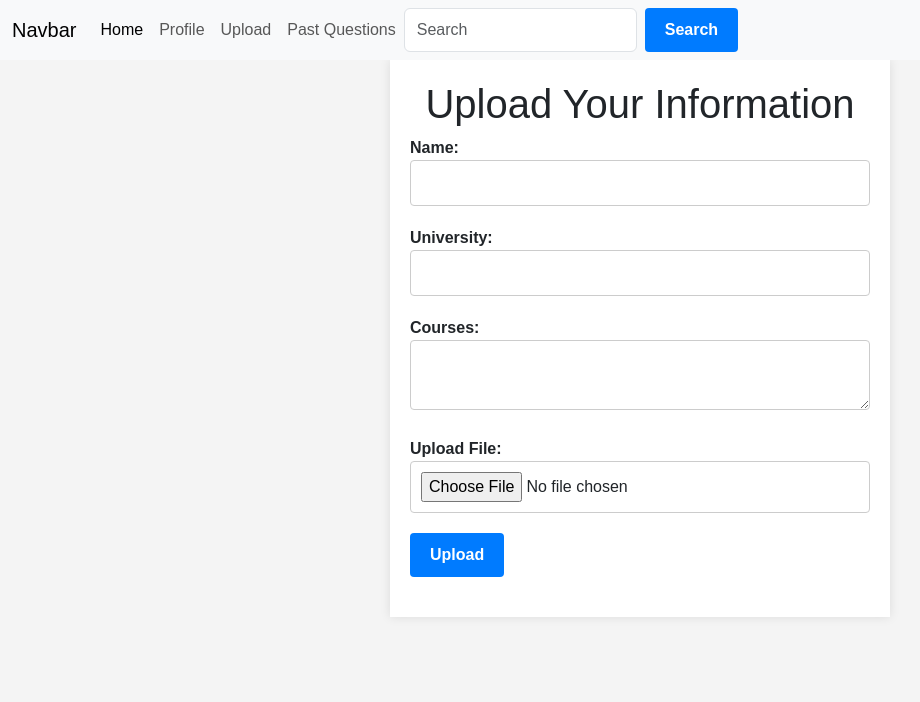
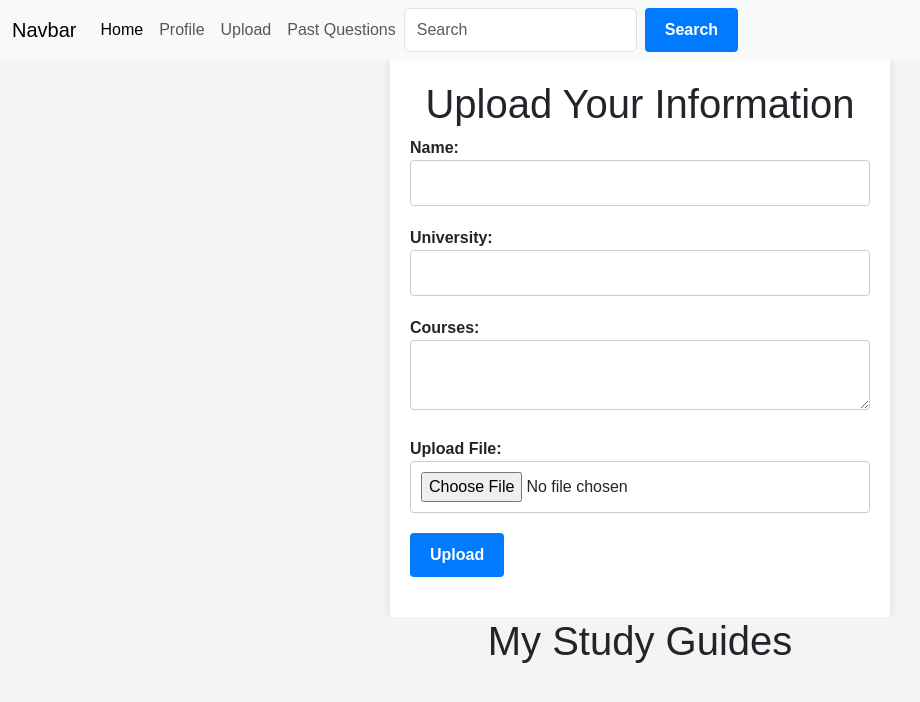
Before and after one commit to Dauphin-davlon/hack_ru_45, a React (Create React App) app in the folder frontend/: page / in a window 1280 px wide. Shown: the top 702 px of the page, without its empty margins (0-920 px from the left). Built offline with nearby package versions, Linux system fonts and the light colour scheme.

Commit message:
removed nav and footer from study_guide

```diff
--- a/frontend/src/App.js
+++ b/frontend/src/App.js
@@ -3,6 +3,7 @@ import './App.css';
 import Nav from './components/nav.js';
 import Footer from './components/footer.js'
 import Upload from './components/upload'
+import StudyGuide from './components/study_guide';
 
 
 function App() {
@@ -11,6 +12,7 @@ function App() {
         <Nav />
         <body>
           <Upload/>
+          <StudyGuide/>
         </body>
         <Footer />
     </div>
--- a/frontend/src/study_guide.js
+++ b/frontend/src/components/study_guide.js
@@ -1,11 +1,10 @@
-import Nav from './components/nav.js';
-import Footer from './components/footer.js';
+import Nav from './nav.js';
+import Footer from './footer.js';
 
 
 function StudyGuide() {
     return(
         <div>
-            <Nav />
             <body>
                 <div class= 'flex left'>
                     <h1> My Study Guides </h1>
@@ -16,7 +15,6 @@ function StudyGuide() {
                     </ul>
                 </div>
             </body>
-            <Footer />
         </div>
     )
 }
```
